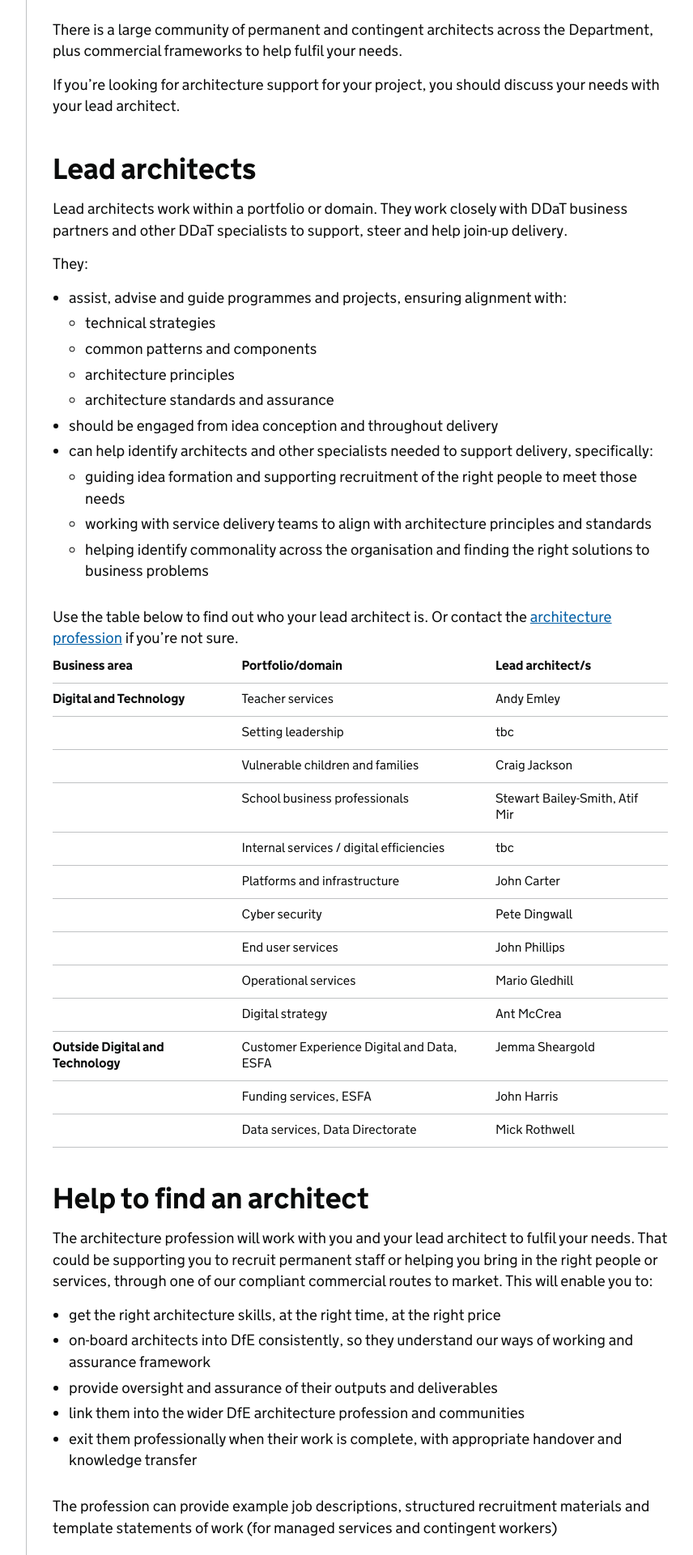
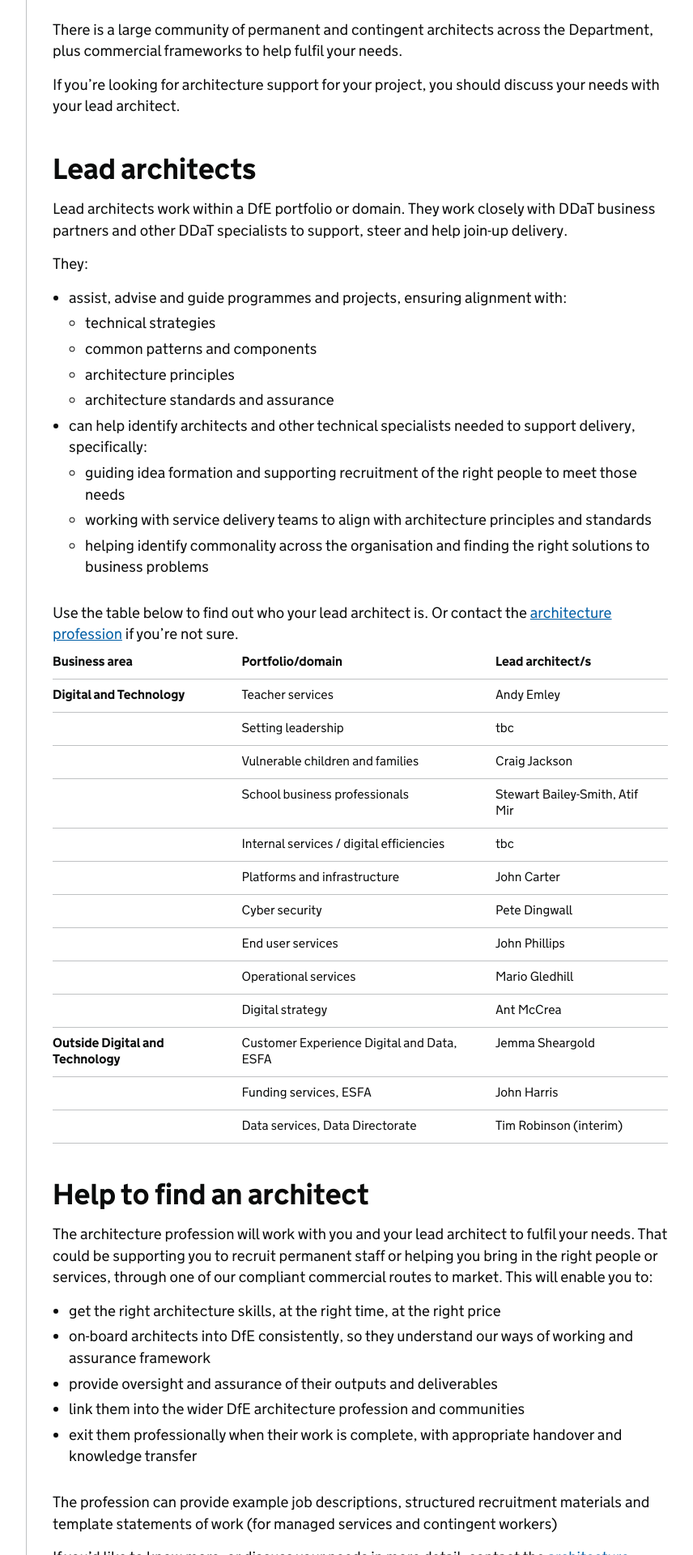
Before and after one commit to DFE-Digital/architecture, a Jekyll site: the page built from profession/architecture-profession.md, in a window 1280 px wide. Shown: the part 609-2529 px from the top of the page at 81% size, without its empty margins (298-1154 px from the left). Built offline with Jekyll 4.4.1, drawn with Linux system fonts in a browser that asks for light colours; our own code applies the rules of GitHub Pages for plain Markdown files.

Commit message:
Update architecture-profession.md
Replace representative in data

```diff
--- a/profession/architecture-profession.md
+++ b/profession/architecture-profession.md
@@ -23,7 +23,7 @@ If you're looking for architecture support for your project, you should discuss
 
 ## Lead architects
 
-Lead architects work within a portfolio or domain. They work closely with DDaT business partners and other DDaT specialists to support, steer and help join-up delivery.
+Lead architects work within a DfE portfolio or domain. They work closely with DDaT business partners and other DDaT specialists to support, steer and help join-up delivery.
 
 They:
 
@@ -32,8 +32,7 @@ They:
   - common patterns and components
   - architecture principles
   - architecture standards and assurance
-- should be engaged from idea conception and throughout delivery
-- can help identify architects and other specialists needed  to support delivery, specifically:
+- can help identify architects and other technical specialists needed to support delivery, specifically:
   - guiding idea formation and supporting recruitment of the right people to meet those needs
   - working with service delivery teams to align with architecture principles and standards
   - helping identify commonality across the organisation and finding the right solutions to business problems
@@ -54,7 +53,7 @@ Use the table below to find out who your lead architect is. Or contact the [arch
 | | Digital strategy | Ant McCrea |
 **Outside Digital and Technology** | Customer Experience Digital and Data, ESFA | Jemma Sheargold |
 | | Funding services, ESFA | John Harris |
-| | Data services, Data Directorate | Mick Rothwell |
+| | Data services, Data Directorate | Tim Robinson (interim) |
 
 ## Help to find an architect
 
```
